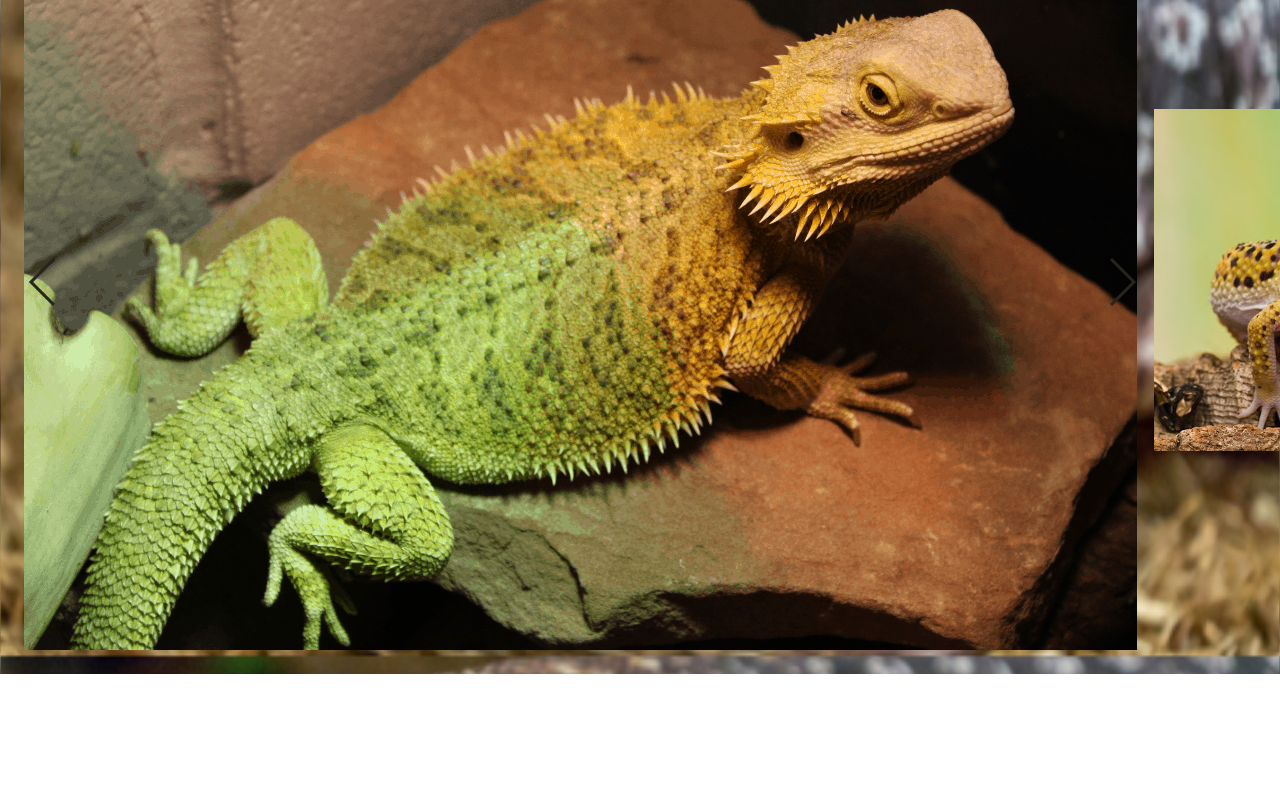
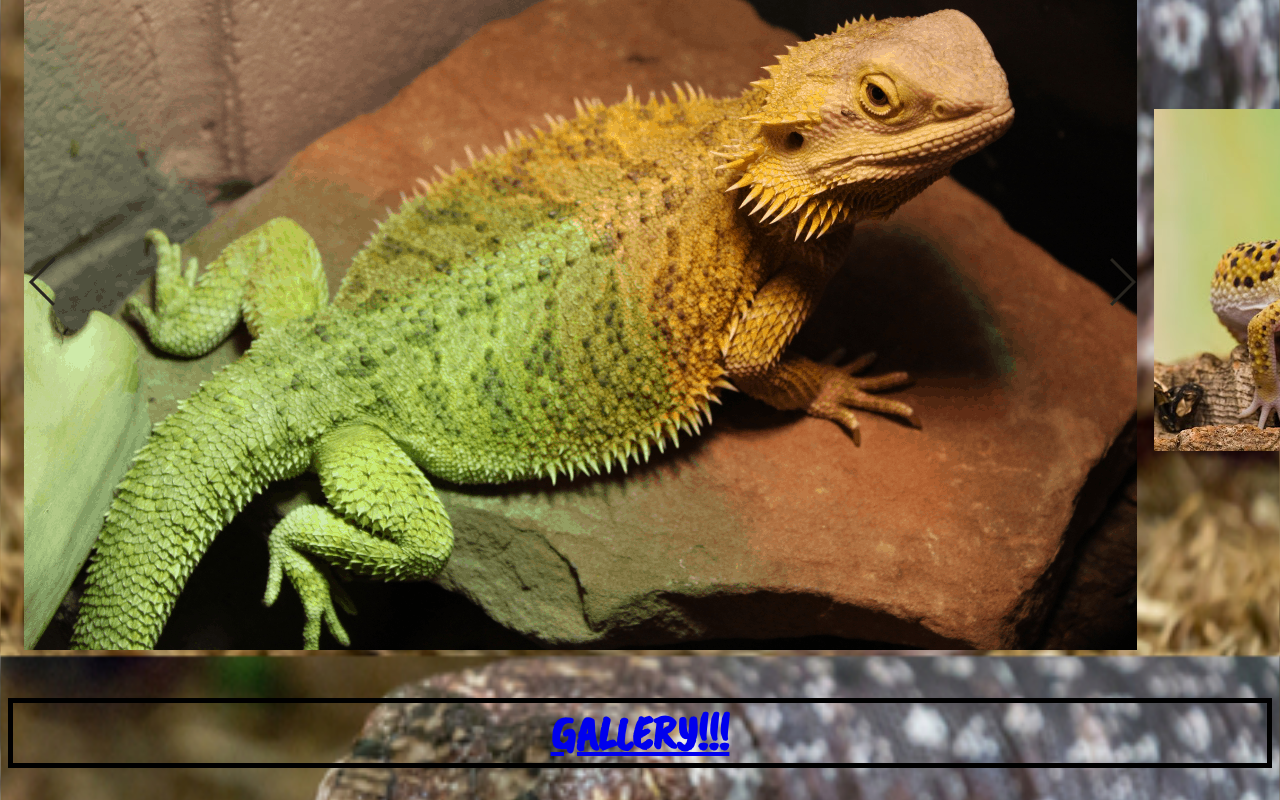
Before and after one commit to KhoaNguyen-RootTeach/khoaNguyenRootTech-, a plain HTML site: page index.html in a window 1280 px wide. Shown: the part 944-1744 px from the top of the page. Before the commit the page ends 1618 px from the top, so only its background shows below. Drawn offline with nearby package versions, Linux system fonts and the light colour scheme.

Commit message:
Update index.html

```diff
--- a/index.html
+++ b/index.html
@@ -61,4 +61,5 @@
     <td> <a href= "part5.html"><img src="cornS.jpg"height="20%"> </a></td>
   </tr>
 </table>
+<h1> <a href= "part5.html"> GALLERY!!! </a> </h1>
 </body>
```
